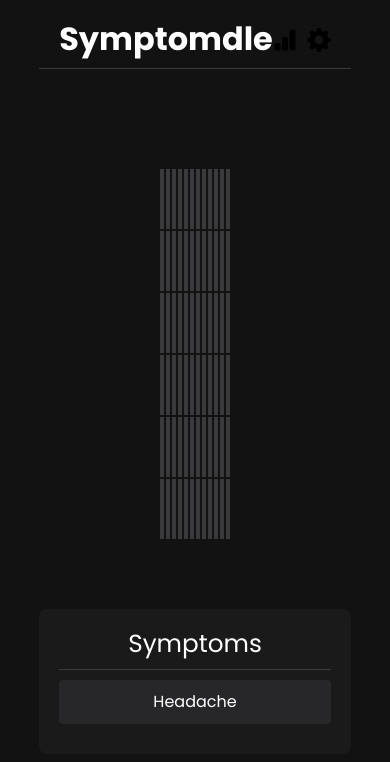
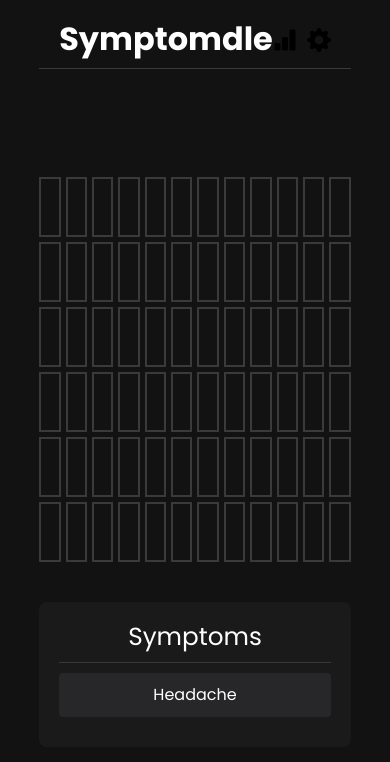
Before and after one commit to kylestanfield/Symptomdle, a React (Create React App) app: page / in a window 390 px wide. Shown: the top 762 px of the page. Built offline with nearby package versions, Linux system fonts and the light colour scheme.

Commit message:
Fix text box thinness

```diff
--- a/src/App.css
+++ b/src/App.css
@@ -90,8 +90,8 @@ body {
   display: grid;
   grid-gap: 5px;
   margin-bottom: 30px;
-  /* Desktop: Fixed size tiles, flexible columns */
-  grid-template-columns: repeat(auto-fit, minmax(60px, 1fr));
+  grid-template-columns: repeat(var(--word-length, 5), 60px);
+  justify-content: center;
 }
 
 .board-tile {
@@ -234,16 +234,16 @@ body {
   }
 
   .board {
-    grid-gap: 2px; /* Reduce gap between tiles */
-    max-width: 100%;
-    width: fit-content; /* Allow board to shrink to content */
-    margin-left: auto; /* Center the board */
-    margin-right: auto; /* Center the board */
+    grid-gap: 5px;
+    grid-template-columns: repeat(var(--word-length), minmax(0, 1fr));
+    width: 100%;
+    max-width: 500px;
+    margin: 0 auto;
   }
 
   .board-tile {
-    width: 100%; /* Take full width of grid column */
+    width: 100%;
     padding-bottom: 100%; /* Maintain aspect ratio */
-    font-size: clamp(0.8rem, 4vw, 1.5rem); /* Scale font size */
+    font-size: clamp(1rem, 5vw, 2rem);
   }
 }
--- a/src/GameBoard.tsx
+++ b/src/GameBoard.tsx
@@ -39,7 +39,7 @@ const GameBoard: React.FC<GameBoardProps> = ({ solution, guesses, currentGuess,
   const totalCols = solution.length;
 
   return (
-    <div className="board" style={{ gridTemplateColumns: `repeat(${totalCols}, 1fr)`, '--word-length': totalCols } as React.CSSProperties}>
+    <div className="board" style={{ '--word-length': totalCols } as React.CSSProperties}>
       {Array.from({ length: totalRows * totalCols }).map((_, i) => {
         const rowIndex = Math.floor(i / totalCols);
         const colIndex = i % totalCols;
```
